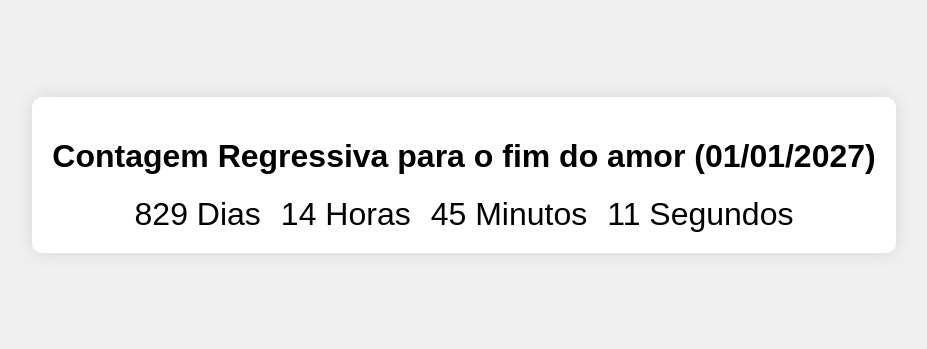
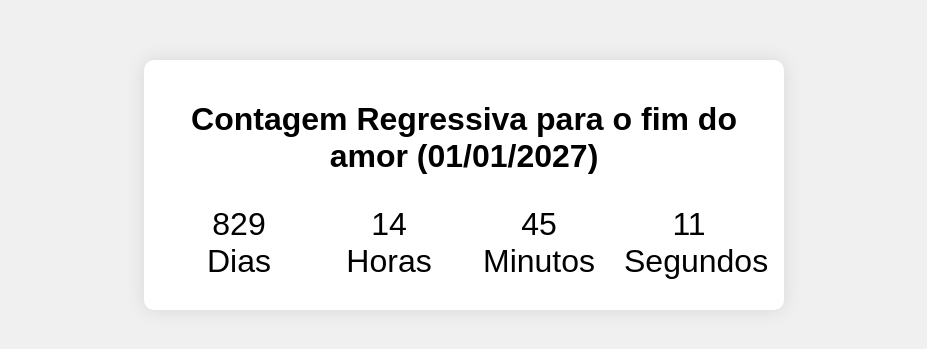
Before and after one commit to erielrj/regressiva, a plain HTML site: page index.html in a window 1280 px wide. Shown: the part 225-574 px from the top of the page, without its empty margins (176-1103 px from the left). Drawn offline with Linux system fonts and the light colour scheme.

Commit message:
Add files via upload

```diff
--- a/index.html
+++ b/index.html
@@ -11,16 +11,16 @@
         <h1>Contagem Regressiva para o fim do amor (01/01/2027)</h1>
         <div id="countdown">
             <div class="time">
-                <span id="days"></span> Dias
+                <span id="days"></span> <br>Dias
             </div>
             <div class="time">
-                <span id="hours"></span> Horas
+                <span id="hours"></span> <br>Horas
             </div>
             <div class="time">
-                <span id="minutes"></span> Minutos
+                <span id="minutes"></span> <br>Minutos
             </div>
             <div class="time">
-                <span id="seconds"></span> Segundos
+                <span id="seconds"></span> <br>Segundos
             </div>
         </div>
     </div>
--- a/styles.css
+++ b/styles.css
@@ -6,6 +6,7 @@ body {
     align-items: center;
     height: 100vh;
     margin: 0;
+    padding: 10px; /* Adicionado padding para telas pequenas */
 }
 
 .container {
@@ -14,15 +15,26 @@ body {
     padding: 20px;
     border-radius: 10px;
     box-shadow: 0 0 20px rgba(0, 0, 0, 0.1);
+    width: 100%; /* Ocupa 100% da largura disponível */
+    max-width: 600px; /* Largura máxima para evitar que fique muito largo em telas grandes */
 }
 
 #countdown {
     display: flex;
     justify-content: center;
     margin-top: 20px;
+    flex-wrap: wrap; /* Permite que os itens se movam para a linha seguinte em telas menores */
 }
 
 .time {
-    margin: 0 10px;
+    margin: 10px; /* Espaçamento ajustado para telas pequenas */
     font-size: 2em;
+    flex: 1 1 120px; /* Cada item ocupa no mínimo 120px, mas pode crescer */
+    min-width: 80px; /* Largura mínima para cada item */
 }
+
+@media (max-width: 600px) {
+    .time {
+        font-size: 1.5em; /* Reduz o tamanho da fonte em telas menores */
+    }
+}
```
